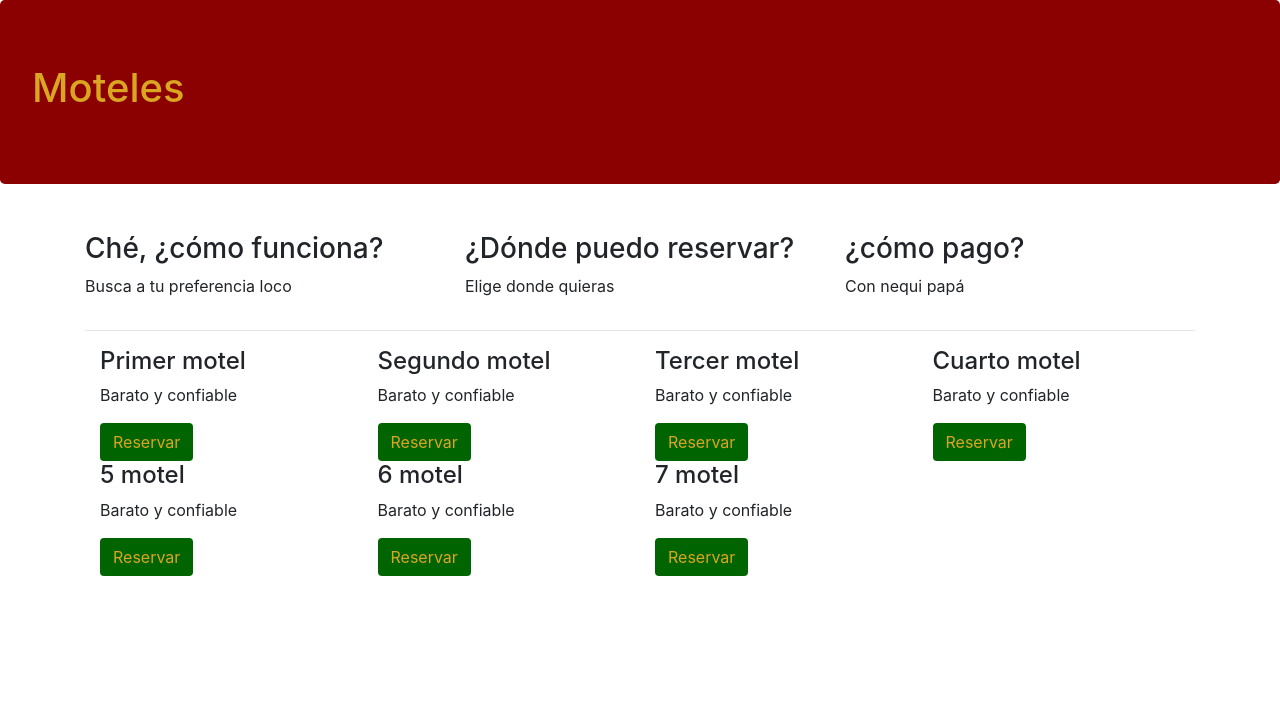
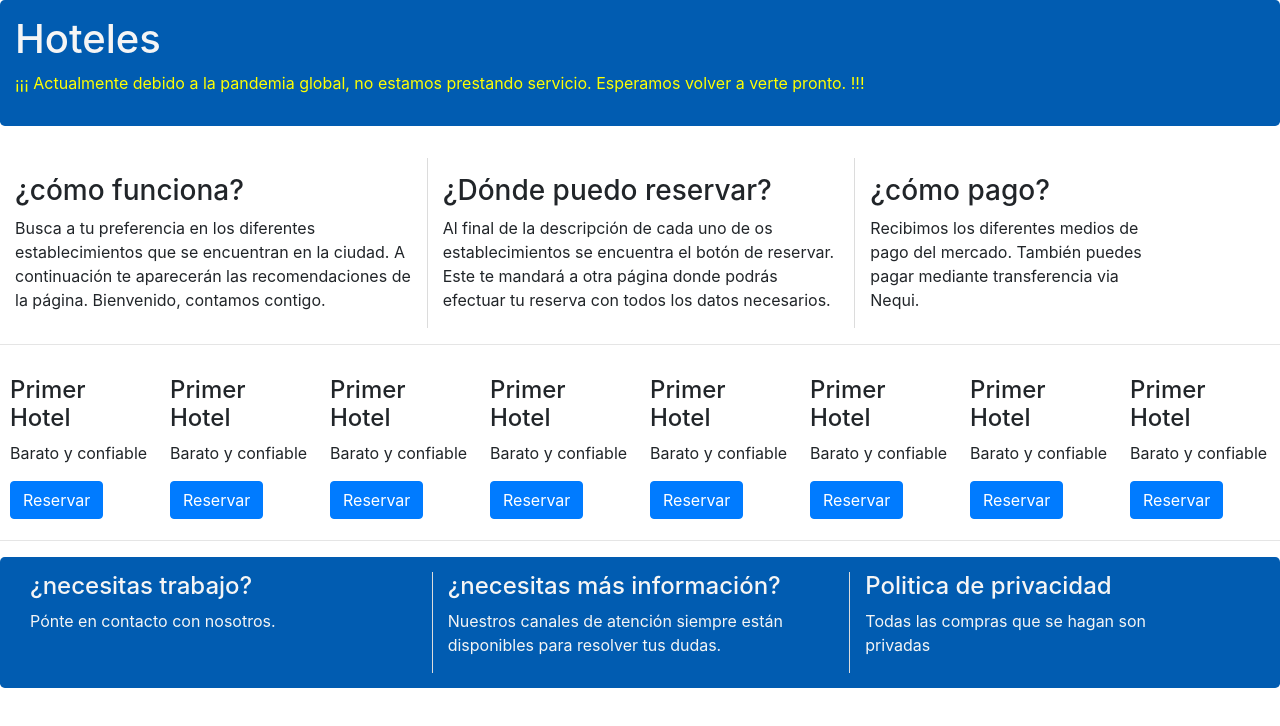
Before and after one commit to jsapuyesp/EnsayoNodeJS, a website: page index.html in a window 1280 px wide. Drawn offline with nearby package versions, Linux system fonts and the light colour scheme.

Commit message:
Cambios con flex

```diff
--- a/css/main.css
+++ b/css/main.css
@@ -1,15 +1,30 @@
 .jumbotron {
-    background-color: darkred;
-    color: goldenrod;
+    padding: 15px;
+    background-color: rgb(1, 92, 177);
+    color: whitesmoke;
 }
 
-.btn {
-    color: goldenrod;
-    background-color: darkgreen;
+
+.footer {
+    padding: 15px;
+    background-color:  rgb(1, 92, 177);
+    margin-bottom: 0px;
 }
 
-.footer {
-    padding: 10px 10px 0 10px;
-    background-color: darkgoldenrod;
-    margin-bottom: 0px;
+.txt {
+    color: yellow;
 }
+
+.verticalLine {
+    border-left: thin solid gainsboro ;
+  }
+
+.card-hotel {
+      flex: 1 150px;
+      padding: 5px 10px 5px 10px;
+      margin-top: 10px;
+  }
+
+.btn-reserva {
+    width: 100%;
+}
--- a/index.html
+++ b/index.html
@@ -1,5 +1,6 @@
 <!doctype html>
 <html lang="en">
+
 <head>
   <!-- Required meta tags -->
   <meta charset="utf-8">
@@ -9,71 +10,153 @@
   <link rel="stylesheet" href="node_modules/bootstrap/dist/css/bootstrap.min.css">
   <link rel="stylesheet" href="css/main.css">
 
-    <title>Guia Moteles</title>
+  <title>Guia Hoteles</title>
 </head>
+
 <body>
+  <div class="container"></div>
   <div class="jumbotron">
-          <h1>Moteles</h1>
+    <h1>Hoteles</h1>
+    <p class='txt'>
+      ¡¡¡ Actualmente debido a la pandemia global, no estamos prestando servicio. Esperamos volver a verte pronto. !!!
+    </p>
   </div>
-      <div class="container">
-          <div class="row">
+  <div class="d-flex flex-wrap">
     <div class="col-sm-4">
       <p>
-                      <h3>Ché, ¿cómo funciona?</h3>
-                      <p>Busca a tu preferencia loco</p>
+      <h3>¿cómo funciona?</h3>
+      <p>
+        Busca a tu preferencia en los diferentes establecimientos que se encuentran en la ciudad. A continuación te
+        aparecerán las recomendaciones de la página. Bienvenido, contamos contigo.
+      </p>
       </p>
     </div>
+    <div class="verticalLine"></div>
     <div class="col-sm-4">
       <p>
       <h3>¿Dónde puedo reservar?</h3>
-                    <p>Elige donde quieras</p>
+      <p>
+        Al final de la descripción de cada uno de os establecimientos se encuentra el botón de reservar. Este te mandará
+        a otra página donde podrás efectuar tu reserva con todos los datos necesarios.
+      </p>
       </p>
     </div>
-            <div class="col-sm-4">
+    <div class="verticalLine"></div>
+    <div class="col-sm-3">
       <p>
       <h3>¿cómo pago?</h3>
-                    <p>Con nequi papá</p>
+      <p>
+        Recibimos los diferentes medios de pago del mercado. También puedes pagar mediante transferencia via Nequi.
+      </p>
       </p>
     </div>
   </div>
   <hr>
   <div class="d-flex flex-wrap">
-              <div class="col-sm-3">
-                <h4>Primer motel</h4>
+    <div class="card-hotel d-flex flex-column justify-content-between">
+      <div>
+        <h4>Primer Hotel</h4>
         <p>Barato y confiable</p>
-                <button class="btn">Reservar</button>
       </div>
-              <div class="col-sm-3">
-                <h4>Segundo motel</h4>
-                <p>Barato y confiable</p>
-                <button class="btn">Reservar</button>
-              </div>
-              <div class="col-sm-3">
-                <h4>Tercer motel</h4>
-                <p>Barato y confiable</p>
-                <button class="btn">Reservar</button>
-              </div>
-              <div class="col-sm-3">
-                <h4>Cuarto motel</h4>
-                <p>Barato y confiable</p>
-                <button class="btn">Reservar</button>
-              </div>
-              <div class="col-sm-3">
-                <h4>5 motel</h4>
-                <p>Barato y confiable</p>
-                <button class="btn">Reservar</button>
-              </div>
-              <div class="col-sm-3">
-                <h4>6 motel</h4>
-                <p>Barato y confiable</p>
-                <button class="btn">Reservar</button>
-              </div>
-              <div class="col-sm-3">
-                <h4>7 motel</h4>
-                <p>Barato y confiable</p>
-                <button class="btn">Reservar</button>
+      <div>
+        <button class="btn btn-primary">Reservar</button>
       </div>
     </div>
+    <div class="card-hotel d-flex flex-column justify-content-between">
+      <div>
+        <h4>Primer Hotel</h4>
+        <p>Barato y confiable</p>
+      </div>
+      <div>
+        <button class="btn btn-primary">Reservar</button>
+      </div>
+    </div>
+    <div class="card-hotel d-flex flex-column justify-content-between">
+      <div>
+        <h4>Primer Hotel</h4>
+        <p>Barato y confiable</p>
+      </div>
+      <div>
+        <button class="btn btn-primary">Reservar</button>
+      </div>
+    </div>
+    <div class="card-hotel d-flex flex-column justify-content-between">
+      <div>
+        <h4>Primer Hotel</h4>
+        <p>Barato y confiable</p>
+      </div>
+      <div>
+        <button class="btn btn-primary">Reservar</button>
+      </div>
+    </div>
+    <div class="card-hotel d-flex flex-column justify-content-between">
+      <div>
+        <h4>Primer Hotel</h4>
+        <p>Barato y confiable</p>
+      </div>
+      <div>
+        <button class="btn btn-primary">Reservar</button>
+      </div>
+    </div>
+    <div class="card-hotel d-flex flex-column justify-content-between">
+      <div>
+        <h4>Primer Hotel</h4>
+        <p>Barato y confiable</p>
+      </div>
+      <div>
+        <button class="btn btn-primary">Reservar</button>
+      </div>
+    </div>
+    <div class="card-hotel d-flex flex-column justify-content-between">
+      <div>
+        <h4>Primer Hotel</h4>
+        <p>Barato y confiable</p>
+      </div>
+      <div>
+        <button class="btn btn-primary">Reservar</button>
+      </div>
+    </div>
+    <div class="card-hotel d-flex flex-column justify-content-between">
+      <div>
+        <h4>Primer Hotel</h4>
+        <p>Barato y confiable</p>
+      </div>
+      <div>
+        <button class="btn btn-primary">Reservar</button>
+      </div>
+    </div>
+  </div>
+  <hr>
+  <footer class="jumbotron">
+    <div class="d-flex flex-wrap">
+      <div class="col-sm-4">
+        <h4>
+          ¿necesitas trabajo?
+        </h4>
+        <p>
+          Pónte en contacto con nosotros.
+        </p>
+      </div>
+      <div class="verticalLine"></div>
+      <div class="col-sm-4">
+        <h4>
+          ¿necesitas más información?
+        </h4>
+        <p>
+          Nuestros canales de atención siempre están disponibles para resolver tus dudas.
+        </p>
+      </div>
+      <div class="verticalLine"></div>
+      <div class="col-sm-3">
+        <h4>
+          Politica de privacidad
+        </h4>
+        <p>
+          Todas las compras que se hagan son privadas
+        </p>
+      </div>
+    </div>
+  </footer>
   </div>
   <!-- Optional JavaScript -->
   <!-- jQuery first, then Popper.js, then Bootstrap JS -->
@@ -81,4 +164,5 @@
   <script src="node_modules/popper.js/dist/popper.min.js"></script>
   <script src="node_modules/bootstrap/dist/js/bootstrap.min.js"></script>
 </body>
+
 </html>
```
Lines whose indentation alone changed are shown as unchanged.
